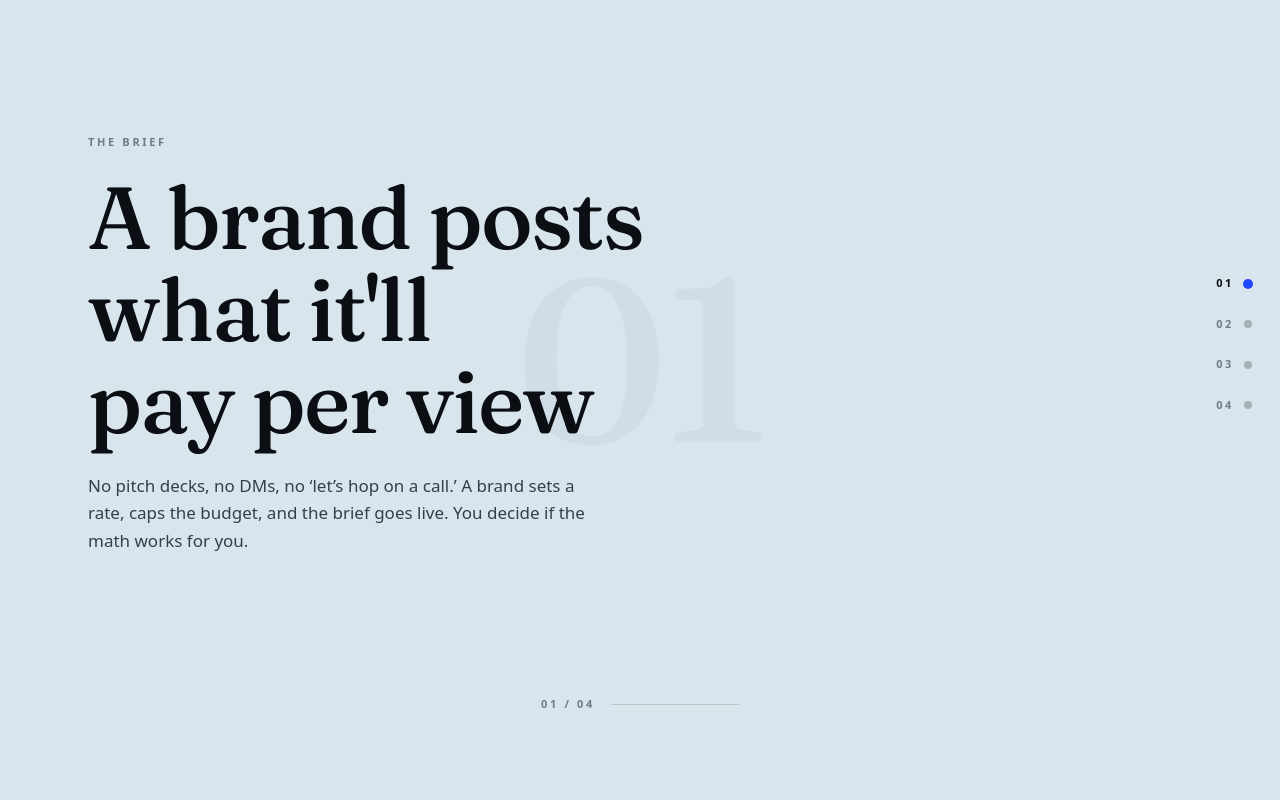
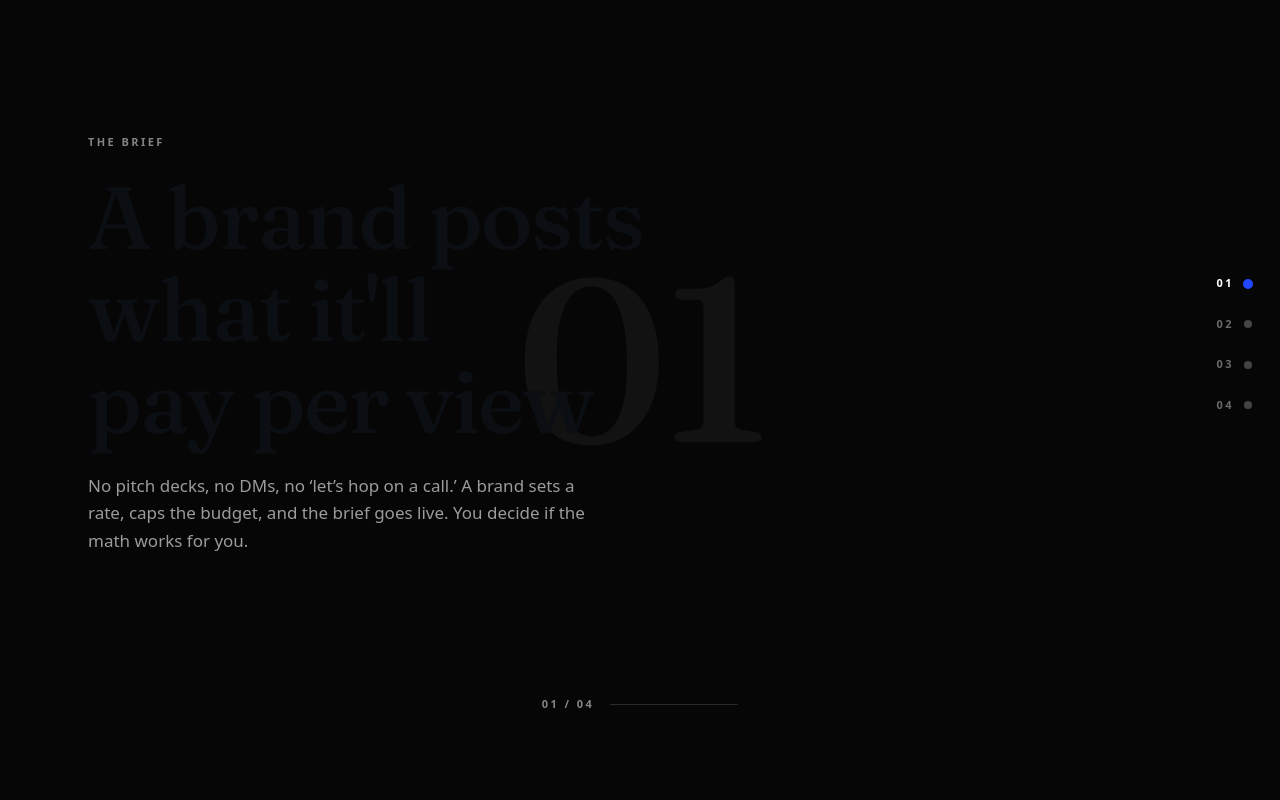
Before and after one commit to Chachi420/clipforge, a Next.js app: page / in a window 1280 px wide. Shown: the part 900-1700 px from the top of the page. Built offline with nearby package versions, Linux system fonts and the light colour scheme; a web font is replaced by a local one.

Commit message:
Apple-style black/white theme: black story section + black final CTA

```diff
--- a/app/page.tsx
+++ b/app/page.tsx
@@ -139,24 +139,27 @@ export default function Landing() {
 
         </section>
 
+      </main>
+
         {/* ---------- Final CTA ---------- */}
-        <section className="reveal py-24 text-center md:py-36">
-          <div className="micro-label mb-6">No followers needed. No fees. No catch.</div>
+        <section className="reveal bg-[#060606] py-24 text-center text-white md:py-36">
+          <div className="mx-auto max-w-6xl px-6">
+            <div className="mb-6 text-[11px] font-semibold uppercase tracking-[0.22em] text-white/50">No followers needed. No fees. No catch.</div>
             <h2 className="display mx-auto max-w-4xl text-[clamp(2.75rem,8vw,6rem)] leading-[1.0]">
               Your first payout
               <br />
               is one clip away.
             </h2>
             <div className="mt-10 flex flex-col items-center justify-center gap-4 sm:flex-row sm:gap-6">
-            <Link href="/login" className="pill inline-flex w-full items-center justify-center gap-2 bg-electric px-10 py-5 text-lg font-semibold text-white shadow-[0_4px_24px_rgb(32_71_255/0.4)] transition-all duration-200 hover:-translate-y-0.5 hover:bg-[#1A3BDB] sm:w-auto">
+              <Link href="/login" className="pill inline-flex w-full items-center justify-center gap-2 bg-electric px-10 py-5 text-lg font-semibold text-white shadow-[0_4px_32px_rgb(32_71_255/0.5)] transition-all duration-200 hover:-translate-y-0.5 hover:bg-[#1A3BDB] sm:w-auto">
                 Start clipping <ArrowRight size={20} />
               </Link>
-            <Link href="/brands" className="link-under inline-flex items-center gap-1.5 font-semibold text-ink transition-colors hover:text-electric-deep">
+              <Link href="/brands" className="inline-flex items-center gap-1.5 font-semibold text-white/80 transition-colors hover:text-white">
                 I&apos;m a brand <ArrowRight size={16} />
               </Link>
             </div>
+          </div>
         </section>
-      </main>
 
       <MarketingFooter />
     </div>
--- a/components/StoryNarrative.tsx
+++ b/components/StoryNarrative.tsx
@@ -84,7 +84,7 @@ export default function StoryNarrative() {
   };
 
   return (
-    <div ref={trackRef} className="relative" style={{ height: "250vh" }}>
+    <div ref={trackRef} className="relative bg-[#060606] text-white" style={{ height: "250vh" }}>
       <div className="sticky top-0 flex h-[100svh] items-center overflow-hidden">
         {/* giant background numeral — the chapter's anchor */}
         <div className="pointer-events-none absolute inset-0 flex items-center justify-center" aria-hidden>
@@ -96,7 +96,7 @@ export default function StoryNarrative() {
             return (
               <div
                 key={c.n}
-                className={`display absolute select-none text-[24vw] leading-none text-ink/[0.03] transition-opacity duration-700 md:text-[18vw] dark:text-paper/[0.035] ${
+                className={`display absolute select-none text-[24vw] leading-none text-white/[0.05] transition-opacity duration-700 md:text-[18vw] ${
                   active ? "opacity-100" : "opacity-0"
                 }`}
                 style={{ transform: `translateY(${-drift}px)` }}
@@ -121,11 +121,11 @@ export default function StoryNarrative() {
                 aria-hidden={!active}
               >
                 <div className={`max-w-3xl ${i % 2 === 1 ? "md:ml-auto md:text-right" : ""}`}>
-                  <div className="micro-label">{c.kicker}</div>
+                  <div className="text-[11px] font-semibold uppercase tracking-[0.22em] text-white/50">{c.kicker}</div>
                   <h2 className={`display mt-5 hyphens-none leading-[1.05] [text-wrap:balance] ${i === 3 ? "text-[clamp(2.2rem,9vw,6rem)]" : "text-[clamp(2rem,8vw,5.5rem)]"}`}>
                     {c.title}
                   </h2>
-                  <p className={`mt-6 max-w-lg text-[17px] leading-relaxed text-ink-soft ${i % 2 === 1 ? "md:ml-auto" : ""}`}>{c.body}</p>
+                  <p className={`mt-6 max-w-lg text-[17px] leading-relaxed text-white/60 ${i % 2 === 1 ? "md:ml-auto" : ""}`}>{c.body}</p>
                   {id === 4 && (
                     <Link
                       href="/login"
@@ -148,10 +148,10 @@ export default function StoryNarrative() {
 
         {/* progress: counter + bar + dots */}
         <div className="absolute bottom-8 left-1/2 flex -translate-x-1/2 items-center gap-4">
-          <span className="micro-label tabular-nums">
+          <span className="text-[11px] font-semibold uppercase tracking-[0.22em] text-white/50 tabular-nums">
             {String(chapter).padStart(2, "0")} / 04
           </span>
-          <div className="h-px w-24 overflow-hidden rounded-full bg-ink/15 md:w-32">
+          <div className="h-px w-24 overflow-hidden rounded-full bg-white/15 md:w-32">
             <div
               className="h-full w-full origin-left bg-electric transition-transform duration-150"
               style={{ transform: `scaleX(${Math.min(1, Math.max(0, progress))})` }}
@@ -167,10 +167,10 @@ export default function StoryNarrative() {
               aria-label={`Go to chapter ${i}`}
               className="group flex cursor-pointer items-center justify-end gap-2.5 px-2 py-1.5"
             >
-              <span className={`micro-label transition-colors ${chapter === i ? "text-ink" : "text-ink-faint group-hover:text-ink-soft"}`}>
+              <span className={`text-[11px] font-semibold uppercase tracking-[0.22em] transition-colors ${chapter === i ? "text-white" : "text-white/40 group-hover:text-white/70"}`}>
                 0{i}
               </span>
-              <span className={`h-2 w-2 rounded-full transition-all ${chapter === i ? "scale-125 bg-electric" : "bg-ink/25 group-hover:bg-ink/50"}`} />
+              <span className={`h-2 w-2 rounded-full transition-all ${chapter === i ? "scale-125 bg-electric" : "bg-white/25 group-hover:bg-white/50"}`} />
             </button>
           ))}
         </div>
```
Lines whose indentation alone changed are shown as unchanged.
